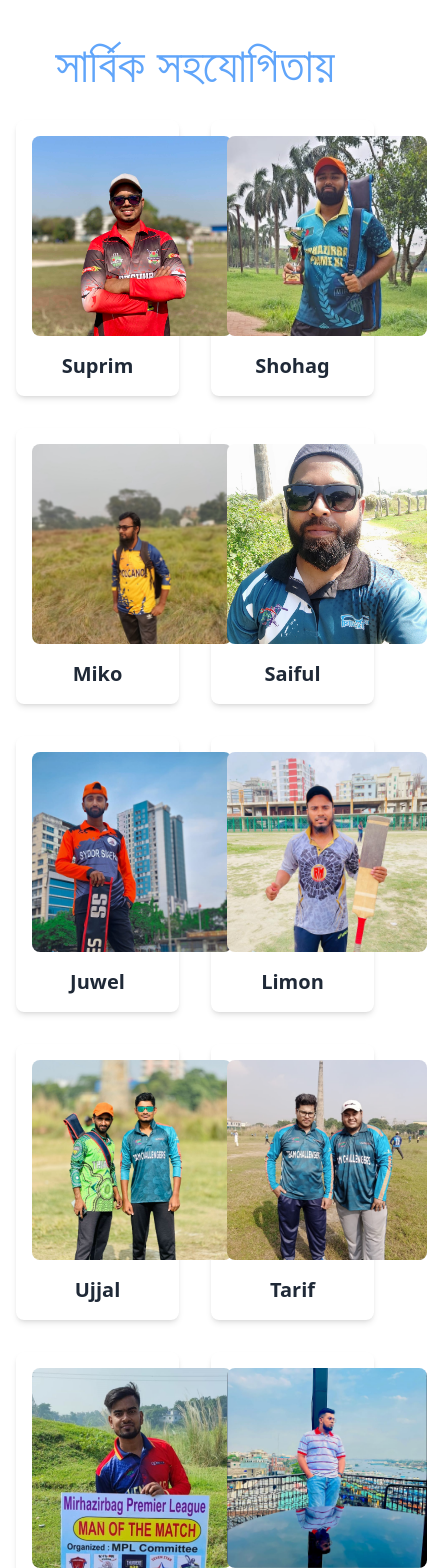
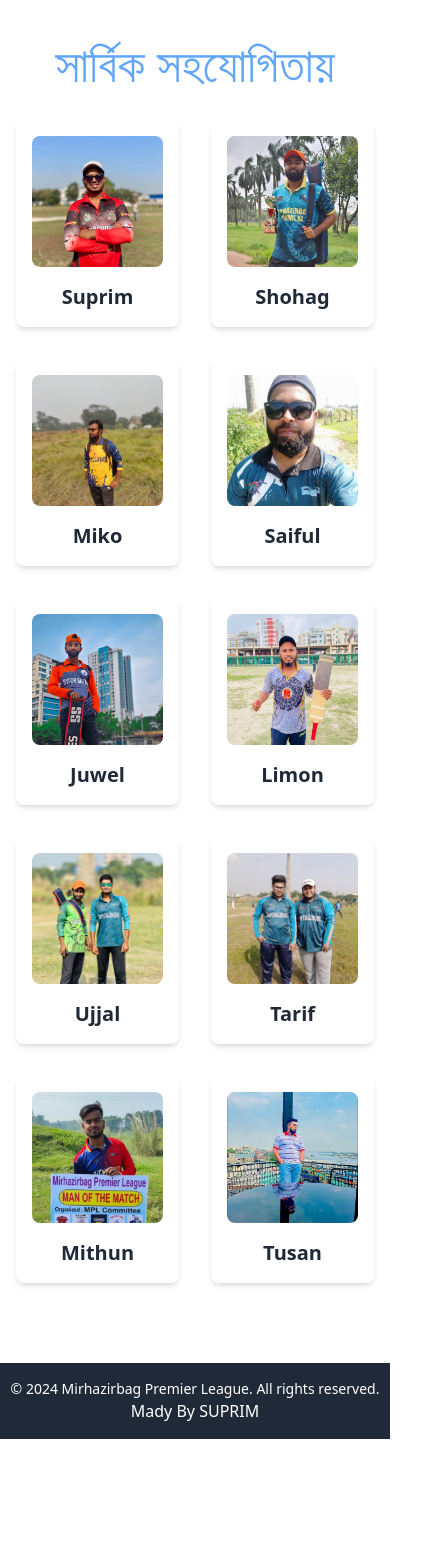
Before and after one commit to nhsuprim/MPL-Auction-Ui, a Next.js app: page / in a window 390 px wide. Shown: the part 3260-4828 px from the top of the page, 427 px wide, since content can reach past the window. After the commit the page ends 4699 px from the top, so only its background shows below. Built offline with nearby package versions, Linux system fonts and the light colour scheme.

Commit message:
home page updated

```diff
--- a/src/app/login/page.tsx
+++ b/src/app/login/page.tsx
@@ -39,7 +39,7 @@ const Login = () => {
     console.log(getUserInfo());
 
     return (
-        <div className="flex min-h-screen items-center justify-center h-screen bg-gray-100">
+        <div className="flex min-h-screen justify-center h-screen bg-gray-100">
             <form
                 onSubmit={handleSubmit}
                 className="bg-white p-6 rounded shadow-md w-96"
--- a/src/components/Home/helpingHand/help.tsx
+++ b/src/components/Home/helpingHand/help.tsx
@@ -18,7 +18,7 @@ const Help = () => {
             <div className="grid grid-cols-2 sm:grid-cols-3 lg:grid-cols-5 gap-8 justify-center">
                 {/* Suprim */}
                 <div className="bg-white shadow-md rounded-lg p-4">
-                    <div className="relative w-[200px] h-[200px]">
+                    <div className="relative w-full h-0 pb-[100%] md:w-[200px] md:h-[200px]">
                         <Image
                             src={suprim}
                             alt="Suprim"
@@ -30,7 +30,7 @@ const Help = () => {
                 </div>
 
                 <div className="bg-white shadow-md rounded-lg p-4">
-                    <div className="relative w-[200px] h-[200px]">
+                    <div className="relative w-full h-0 pb-[100%] md:w-[200px] md:h-[200px]">
                         <Image
                             src={sohag}
                             alt="sohag"
@@ -42,7 +42,7 @@ const Help = () => {
                 </div>
 
                 <div className="bg-white shadow-md rounded-lg p-4">
-                    <div className="relative w-[200px] h-[200px]">
+                    <div className="relative w-full h-0 pb-[100%] md:w-[200px] md:h-[200px]">
                         <Image
                             src={miko}
                             alt="miko"
@@ -54,7 +54,7 @@ const Help = () => {
                 </div>
                 {/* Saiful */}
                 <div className="bg-white shadow-md rounded-lg p-4">
-                    <div className="relative w-[200px] h-[200px]">
+                    <div className="relative w-full h-0 pb-[100%] md:w-[200px] md:h-[200px]">
                         <Image
                             src={saiful}
                             alt="Saiful"
@@ -67,7 +67,7 @@ const Help = () => {
 
                 {/* Juwel */}
                 <div className="bg-white shadow-md rounded-lg p-4">
-                    <div className="relative w-[200px] h-[200px]">
+                    <div className="relative w-full h-0 pb-[100%] md:w-[200px] md:h-[200px]">
                         <Image
                             src={juwel}
                             alt="Juwel"
@@ -79,7 +79,7 @@ const Help = () => {
                 </div>
 
                 <div className="bg-white shadow-md rounded-lg p-4">
-                    <div className="relative w-[200px] h-[200px]">
+                    <div className="relative w-full h-0 pb-[100%] md:w-[200px] md:h-[200px]">
                         <Image
                             src={limon}
                             alt="limon"
@@ -90,7 +90,7 @@ const Help = () => {
                     <p className="mt-4 text-xl font-semibold">Limon</p>
                 </div>
                 <div className="bg-white shadow-md rounded-lg p-4">
-                    <div className="relative w-[200px] h-[200px]">
+                    <div className="relative w-full h-0 pb-[100%] md:w-[200px] md:h-[200px]">
                         <Image
                             src={ujjal}
                             alt="ujjal"
@@ -101,7 +101,7 @@ const Help = () => {
                     <p className="mt-4 text-xl font-semibold">Ujjal</p>
                 </div>
                 <div className="bg-white shadow-md rounded-lg p-4">
-                    <div className="relative w-[200px] h-[200px]">
+                    <div className="relative w-full h-0 pb-[100%] md:w-[200px] md:h-[200px]">
                         <Image
                             src={tarif}
                             alt="tarif"
@@ -112,7 +112,7 @@ const Help = () => {
                     <p className="mt-4 text-xl font-semibold">Tarif</p>
                 </div>
                 <div className="bg-white shadow-md rounded-lg p-4">
-                    <div className="relative w-[200px] h-[200px]">
+                    <div className="relative w-full h-0 pb-[100%] md:w-[200px] md:h-[200px]">
                         <Image
                             src={mithun}
                             alt="mithun"
@@ -123,7 +123,7 @@ const Help = () => {
                     <p className="mt-4 text-xl font-semibold">Mithun</p>
                 </div>
                 <div className="bg-white shadow-md rounded-lg p-4">
-                    <div className="relative w-[200px] h-[200px]">
+                    <div className="relative w-full h-0 pb-[100%] md:w-[200px] md:h-[200px]">
                         <Image
                             src={tusan}
                             alt="tusan"
--- a/src/components/Navbar/navbar.tsx
+++ b/src/components/Navbar/navbar.tsx
@@ -279,6 +279,22 @@ const Navbar = () => {
                                 </Link>
                             )}
                         </div>
+                        <div className="pl-5 w-fit">
+                            {user?.email ? (
+                                <button
+                                    className="btn btn-primary"
+                                    onClick={handleLogout}
+                                >
+                                    LOGOUT
+                                </button>
+                            ) : (
+                                <Link href="/login">
+                                    <button className="btn btn-primary">
+                                        LOGIN
+                                    </button>
+                                </Link>
+                            )}
+                        </div>
                     </div>
                 )}
             </nav>
```
